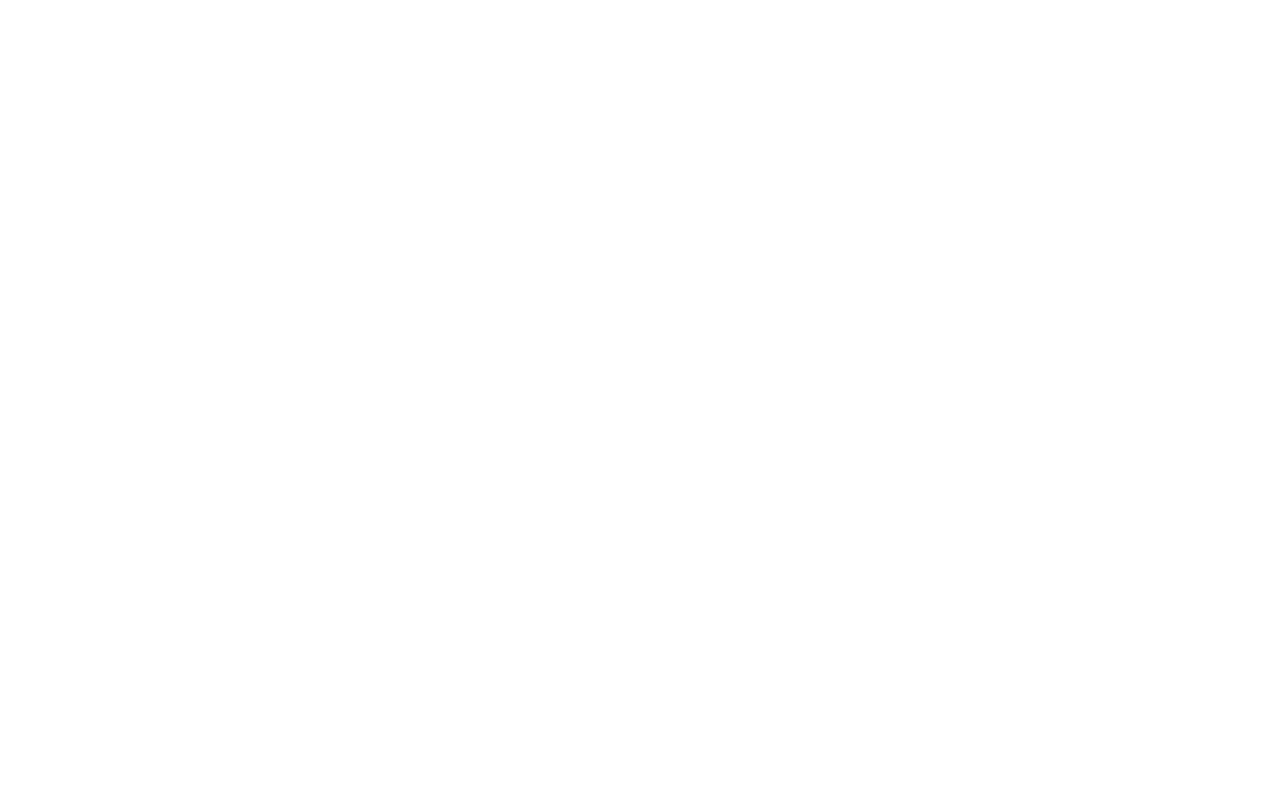
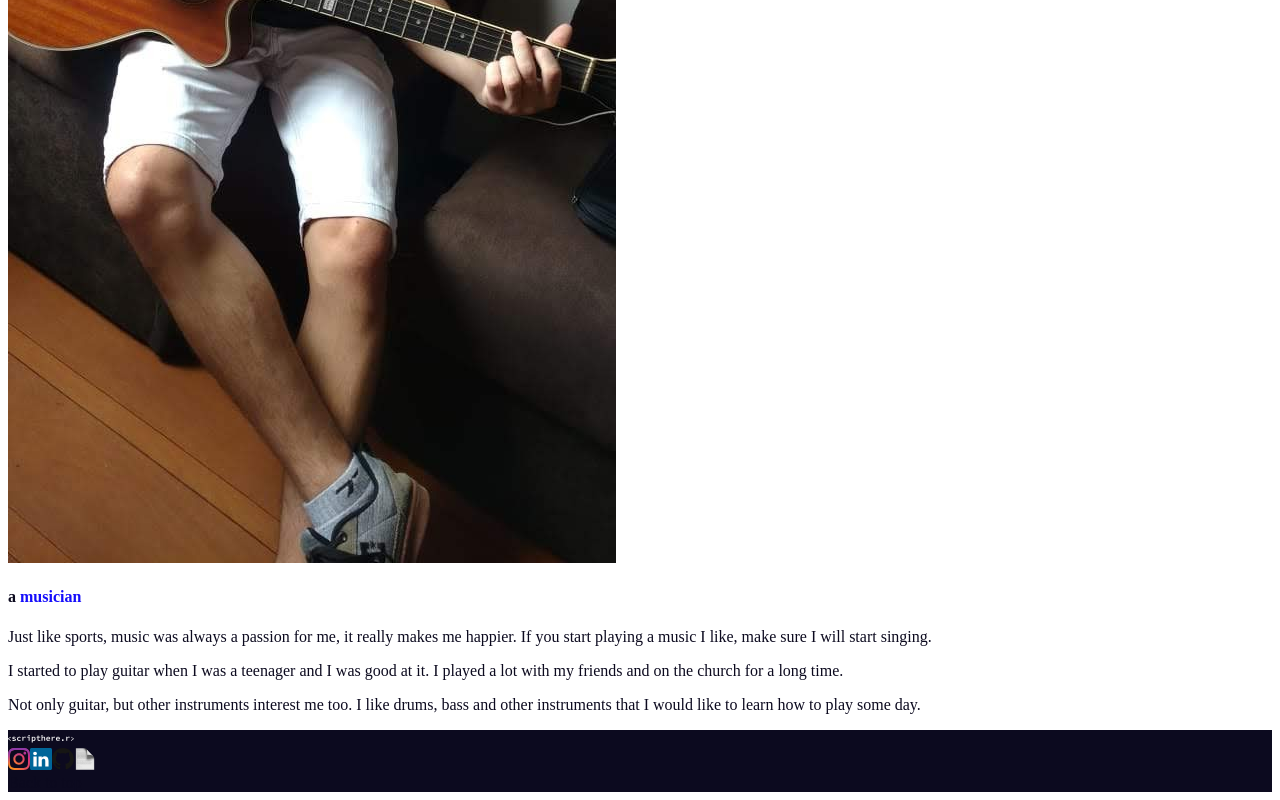
Before and after one commit to RuanScherer/my-site, a Next.js app: page /about-me in a window 1280 px wide. Shown: the part 2091-2891 px from the top of the page. Before the commit the page ends 1644 px from the top, so only its background shows below. Built offline with nearby package versions, Linux system fonts and the light colour scheme.

Commit message:
feat: musician part in about me page

```diff
--- a/data/index.js
+++ b/data/index.js
@@ -44,7 +44,9 @@
     "But talking about karate, I trained competitively for a long time (I think that approximately 7 years) and I was good at it. I was awarded in several championships, from municipal to national. I stopped trainning karate because I have no more free time for it.",
   ],
   [
-    "Just like sports, music was always a passion for me. If you start playing a music I like, make sure I will start singing."
+    "Just like sports, music was always a passion for me, it really makes me happier. If you start playing a music I like, make sure I will start singing.",
+    "I started to play guitar when I was a teenager and I was good at it. I played a lot with my friends and on the church for a long time.",
+    "Not only guitar, but other instruments interest me too. I like drums, bass and other instruments that I would like to learn how to play some day."
   ]
 ]
 
--- a/pages/about-me.js
+++ b/pages/about-me.js
@@ -10,6 +10,7 @@
   return (
     <>
       <motion.main
+        id="main"
         style={{
           backgroundImage: "url('/images/me-presentation.svg')",
           backgroundSize: "cover",
@@ -17,7 +18,7 @@
         }}
         {...opacityAnimation}
       >
-        <CustomContainer id="main" className="min-h-screen flex flex-col items-stretch justify-between space-y-16 py-10">
+        <CustomContainer className="min-h-screen flex flex-col items-stretch justify-between space-y-16 py-10">
           <Link href="/">
             <a className="mr-auto flex items-center gap-1 text-sm sm:text-lg font-semibold cursor-pointer hover:-translate-x-2 transition transform">
               <IoArrowBackOutline stroke="#0C0A1F" className="w-4 lg:w-5 h-4 lg:h-5" />
@@ -49,7 +50,7 @@
         So, I am...
       </motion.h3>
 
-      <motion.section className="my-32" {...opacityAnimation}>
+      <motion.section className="my-24" {...opacityAnimation}>
         <CustomContainer className="grid grid-cols-1 md:grid-cols-6 gap-8 md:gap-10">
           <div className="col-span-3 xl:col-span-4 m-auto">
             <h4 className="mb-4 text-2xl md:text-3xl xl:text-4xl font-extrabold">
@@ -67,9 +68,33 @@
 
           <img
             src="/images/me-karate.jpeg"
-            alt="Me in home office"
+            alt="Me in a karate championship"
             className="col-span-3 xl:col-span-2 rounded-2xl m-auto shadow-xl"
           />
+        </CustomContainer>
+      </motion.section>
+
+      <motion.section className="my-24" {...opacityAnimation}>
+        <CustomContainer className="grid grid-cols-1 md:grid-cols-6 gap-8 md:gap-10">
+          <img
+            src="/images/me-guitar.jpeg"
+            alt="Me playing guitar"
+            className="col-span-3 xl:col-span-2 rounded-2xl m-auto shadow-xl"
+          />
+
+          <div className="col-span-3 xl:col-span-4 m-auto">
+            <h4 className="mb-4 text-2xl md:text-3xl xl:text-4xl font-extrabold">
+              a <span className="text-blue-900">musician</span>
+            </h4>
+
+            <div className="flex flex-col gap-4 md:gap-6 md:text-lg xl:text-xl leading-relaxed font-medium text-justify">
+              {detailedAbout[1].map((paragraph, index) => (
+                <p key={index}>
+                  {paragraph}
+                </p>
+              ))}
+            </div>
+          </div>
         </CustomContainer>
       </motion.section>
     </>
```
Also changed, not shown: public/images/me-guitar.jpeg (added).
